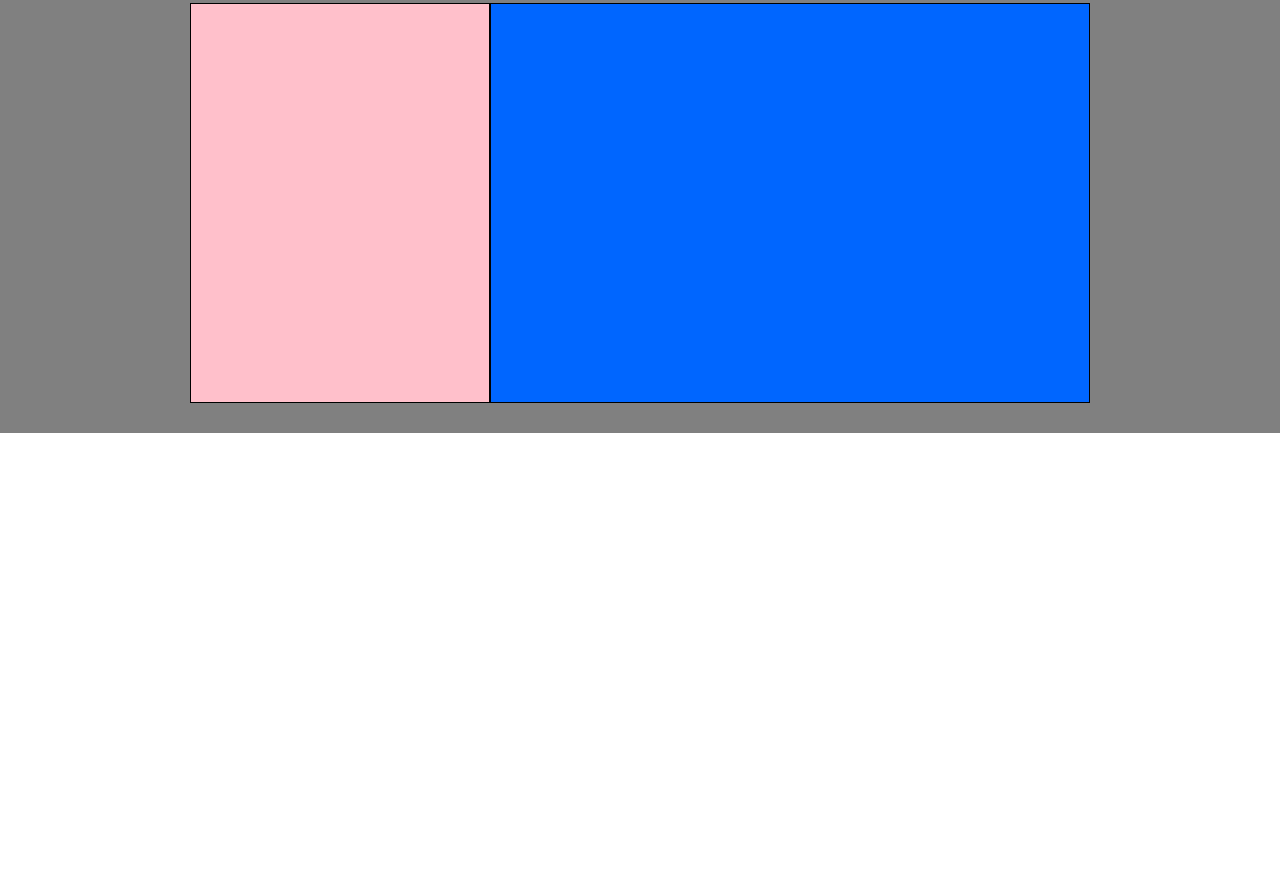
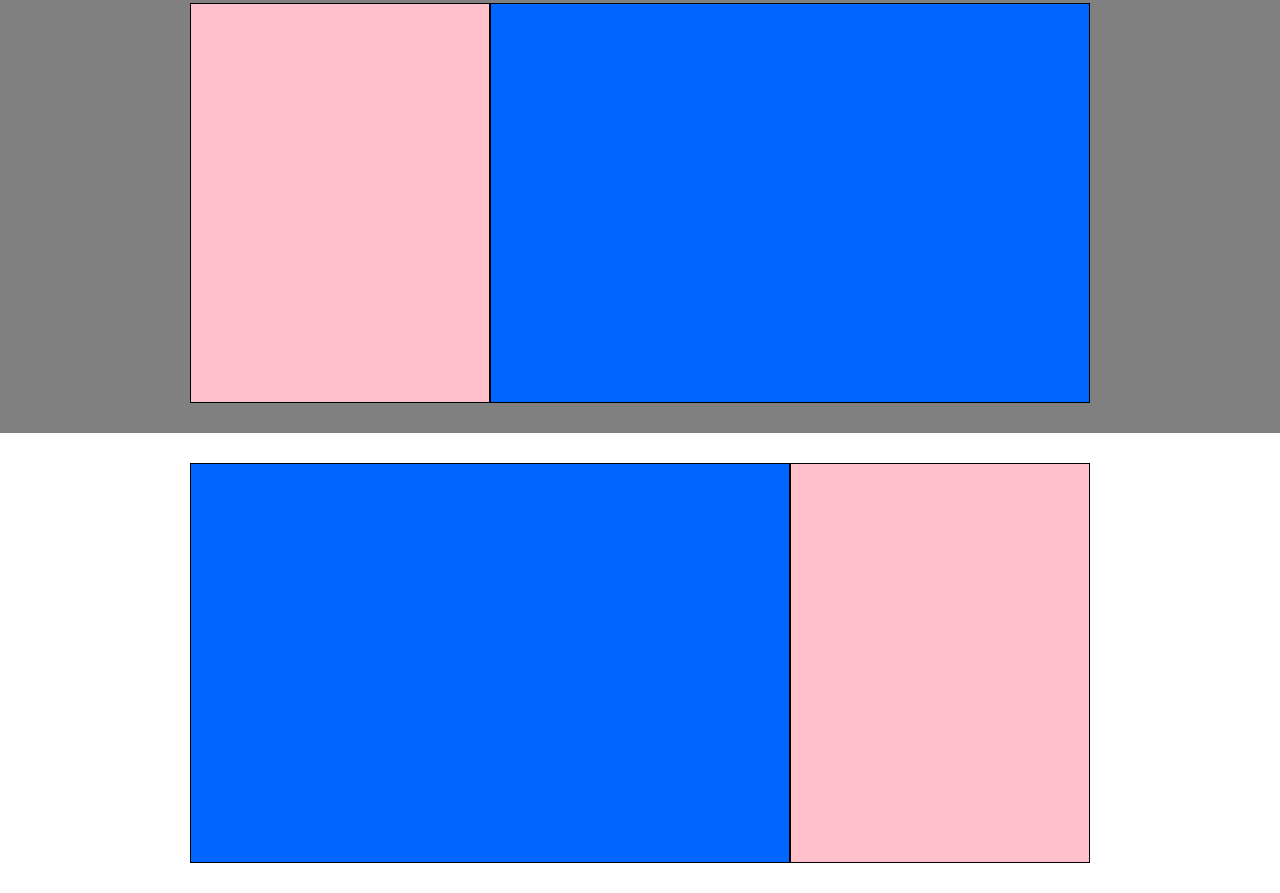
Before and after one commit to giovanni2299/htmlcss-struttura-discord, a plain HTML site: page index.html in a window 1280 px wide. Shown: the part 929-1822 px from the top of the page. Before the commit the page ends 1362 px from the top, so only its background shows below. Drawn offline with Linux system fonts and the light colour scheme.

Commit message:
ADD:secon white-dobule-square part

```diff
--- a/index.html
+++ b/index.html
@@ -46,6 +46,17 @@
                 </div>
             </div>
         </section>
+
+        <section class="white-doblue-squere">
+            <div class="container">
+                <div class="row">
+                    <div class="element blue"></div>
+                    <div class="element pink"></div>
+                </div>
+            </div>
+        </section>
+
+
     </main>
 
     <footer>
```
